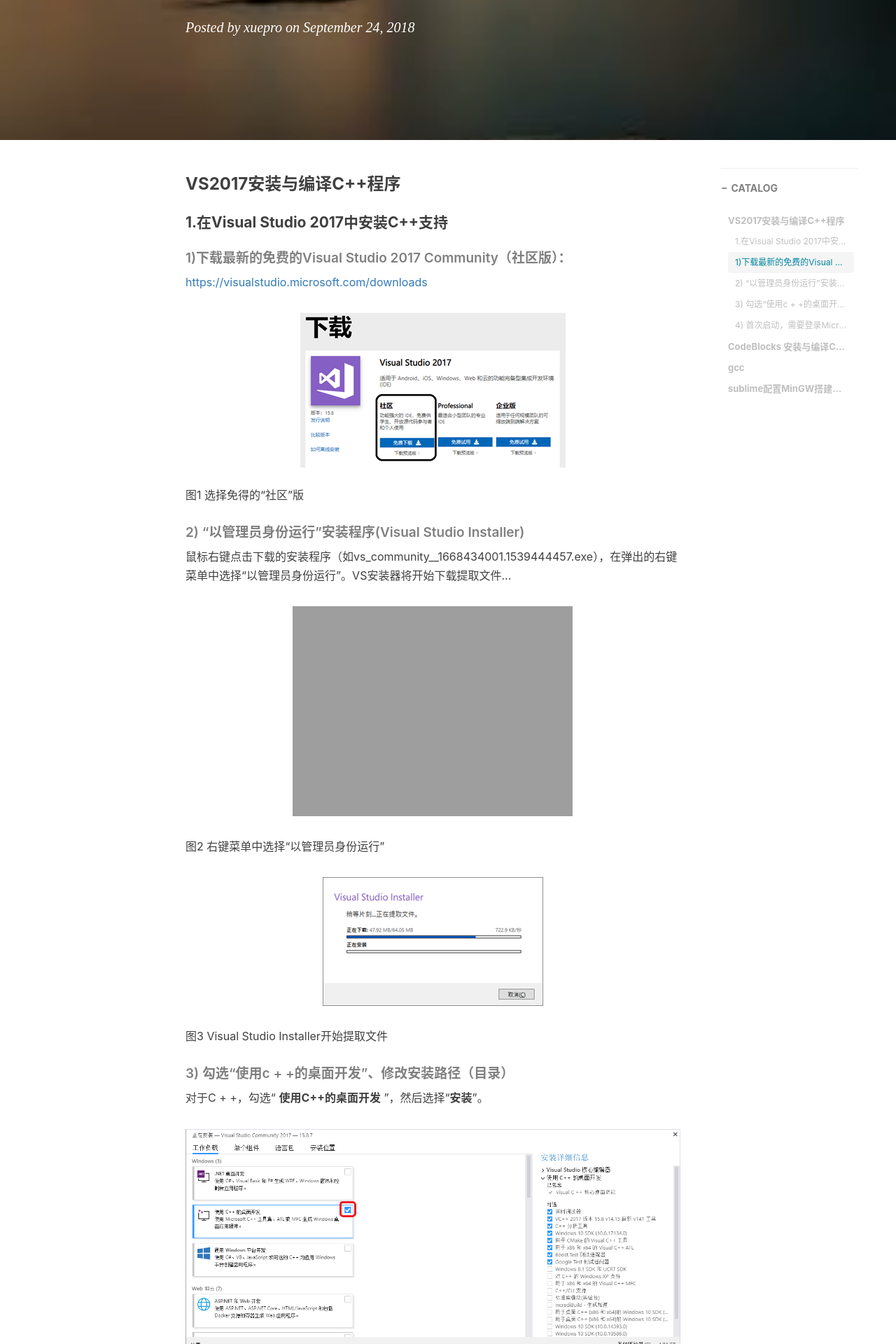
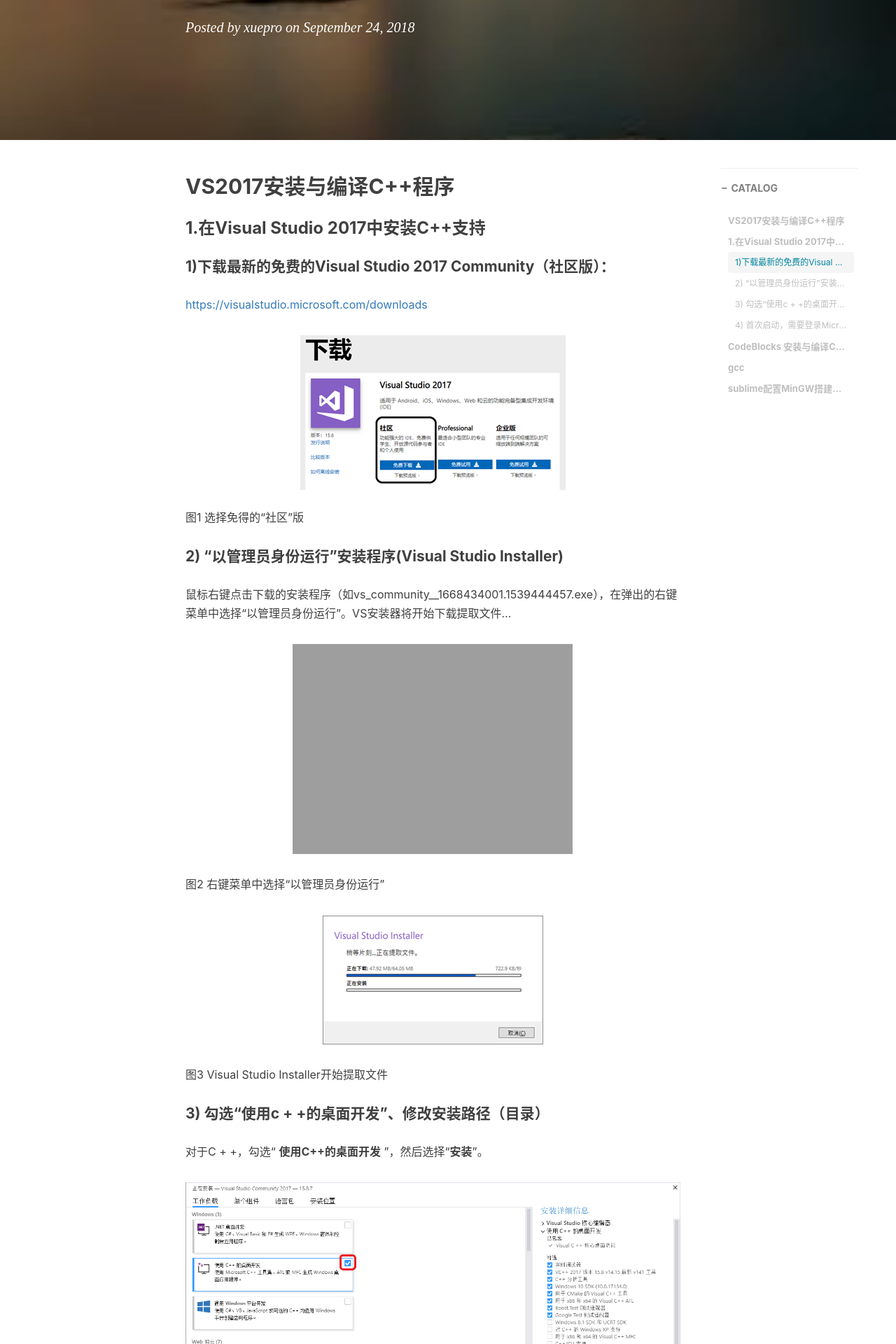
Before and after one commit to xuepro/xuepro.github.io, a Jekyll site: the page built from _posts/2018-09-24-C++17安装、配置.md, in a window 1280 px wide. Shown: the part 323-2243 px from the top of the page at 70% size. Built offline with Jekyll 4.4.1, drawn with Linux system fonts in a browser that asks for light colours; nearby versions of some CDN libraries; comment, search, counter and statistics services are not loaded.

Commit message:
Update 2018-09-24-C++17安装、配置.md

```diff
--- a/_posts/2018-09-24-C++17安装、配置.md
+++ b/_posts/2018-09-24-C++17安装、配置.md
@@ -13,18 +13,18 @@
 
 ---
 
-### VS2017安装与编译C++程序
+## VS2017安装与编译C++程序
 
-#### 1.在Visual Studio 2017中安装C++支持
+### 1.在Visual Studio 2017中安装C++支持
 
-##### 1)下载最新的免费的Visual Studio 2017 Community（社区版）：
+#### 1)下载最新的免费的Visual Studio 2017 Community（社区版）：
 
  [https://visualstudio.microsoft.com/downloads](https://visualstudio.microsoft.com/downloads)
 
  ![](https://p.hwdong.com/book_imgs/vs/1-download.png)
   图1 选择免得的“社区”版
 
-##### 2) “以管理员身份运行”安装程序(Visual Studio Installer)
+#### 2) “以管理员身份运行”安装程序(Visual Studio Installer)
 
    鼠标右键点击下载的安装程序（如vs_community__1668434001.1539444457.exe），在弹出的右键菜单中选择“以管理员身份运行”。VS安装器将开始下载提取文件…
 
@@ -36,7 +36,7 @@
 
   图3 Visual Studio Installer开始提取文件
 
-##### 3) 勾选“使用c + +的桌面开发”、修改安装路径（目录）
+#### 3) 勾选“使用c + +的桌面开发”、修改安装路径（目录）
 
 对于C + +，勾选“ **使用C++的桌面开发** ”，然后选择“**安装**”。
 
@@ -63,7 +63,7 @@
   图7 漫长的下载安装过程
 
 
-##### 4) 首次启动，需要登录Microsoft 帐户
+#### 4) 首次启动，需要登录Microsoft 帐户
 
 安装完成后，选择**启动**按钮以启动 Visual Studio。首次运行 Visual Studio ，需要使用 Microsoft 帐户登录。 如果你没有帐户，则可以免费创建一个。
 
@@ -73,10 +73,10 @@
 
 
 
-### CodeBlocks 安装与编译C++程序
+## CodeBlocks 安装与编译C++程序
 
  [视频](https://www.weibo.com/tv/v/Fp8Pn6hQp?fid=1034:beb66bf53fa5e71e7b41ef375b8d1542)
 
-### gcc
+## gcc
 
-### sublime配置MinGW搭建C/C++编程环境
+## sublime配置MinGW搭建C/C++编程环境
```
